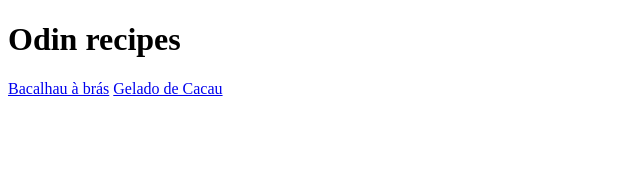
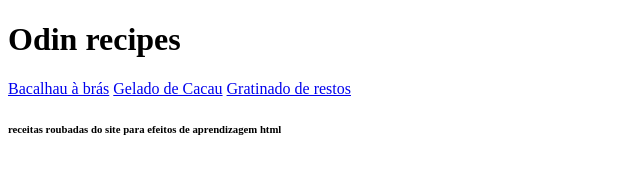
Before and after one commit to tiagores/odin-recipes, a plain HTML site: page index.html in a window 1280 px wide. Shown: the whole page, without its empty margins (0-640 px from the left). Drawn offline with Linux system fonts and the light colour scheme.

Commit message:
added third recipe to index and source from all recipes

```diff
--- a/index.html
+++ b/index.html
@@ -10,5 +10,8 @@
     <h1> Odin recipes </h1>
     <a href="recipes/bras.html">Bacalhau à brás</a>
     <a href="recipes/gelado.html">Gelado de Cacau</a>
+    <a href="recipes/gratinado.html">Gratinado de restos</a>
+
+<h6> receitas roubadas do site <a href="https://lifestyle.sapo.pt/" target="_blank"></a> para efeitos de aprendizagem html</h6>
 </body>
 </html>
```
